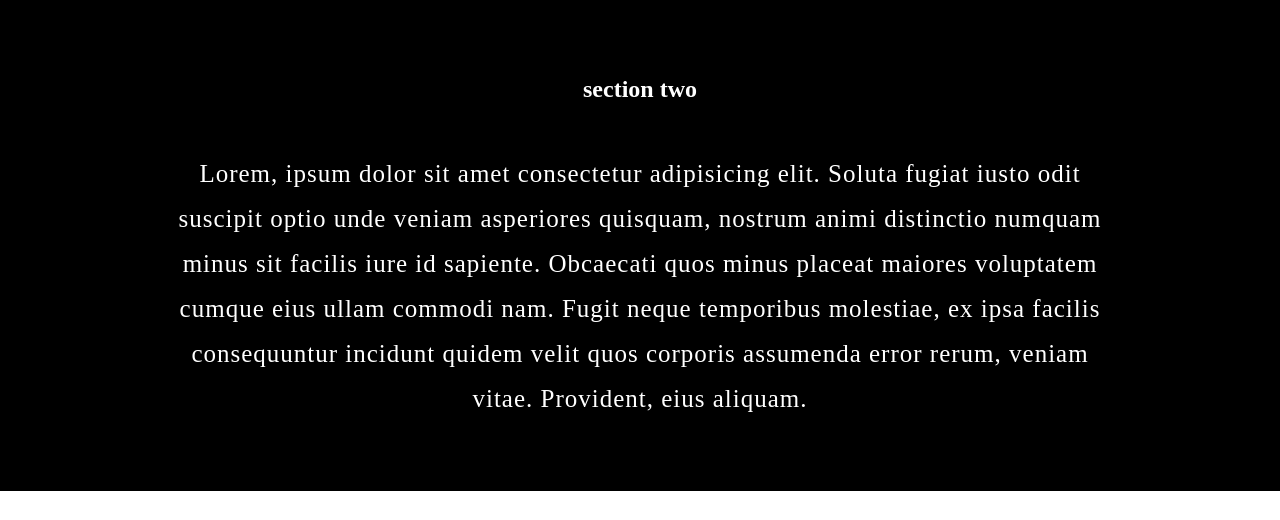
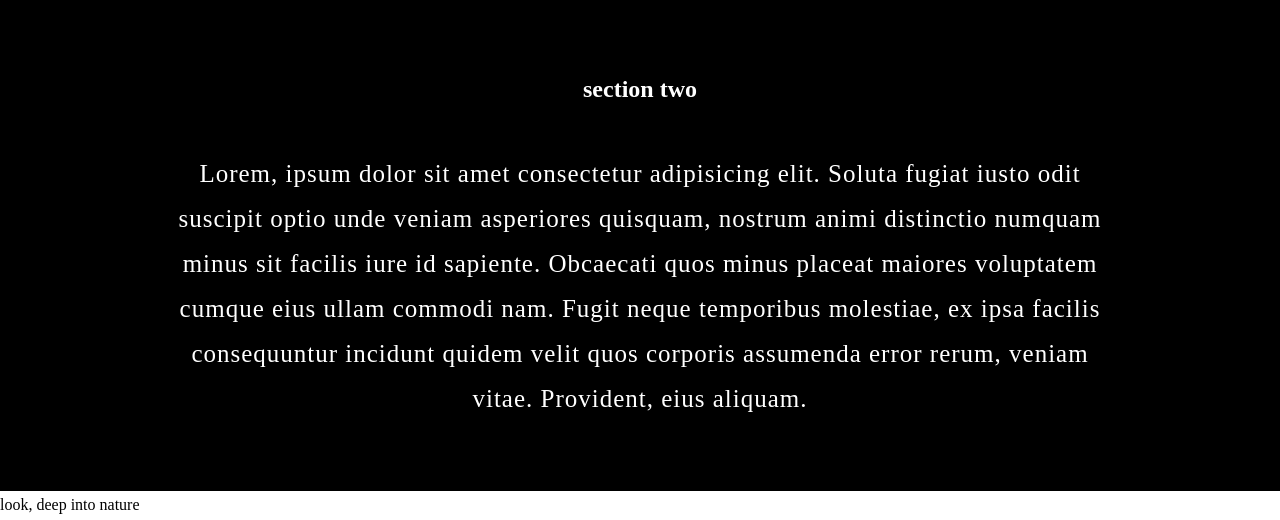
Before and after one commit to 0vishalyadav/position, a plain HTML site: page index.html in a window 1280 px wide. Shown: the part 1640-2160 px from the top of the page. Before the commit the page ends 2131 px from the top, so only its background shows below. Drawn offline with Linux system fonts and the light colour scheme.

Commit message:
lastpig-4 to add

```diff
--- a/index.html
+++ b/index.html
@@ -32,6 +32,15 @@ explore nature
 <h1>section two</h1>
 <p>Lorem, ipsum dolor sit amet consectetur adipisicing elit. Soluta fugiat iusto odit suscipit optio unde veniam asperiores quisquam, nostrum animi distinctio numquam minus sit facilis iure id sapiente. Obcaecati quos minus placeat maiores voluptatem cumque eius ullam commodi nam. Fugit neque temporibus molestiae, ex ipsa facilis consequuntur incidunt quidem velit quos corporis assumenda error rerum, veniam vitae. Provident, eius aliquam.</p>
 </section>
+<section class="pig-3">
+<div class="forest-main">
+<span class="inside-forest">
+    look, deep into nature
+</span>
+</div>
+
+
+</section>
 
 </body>
 </html>
```
